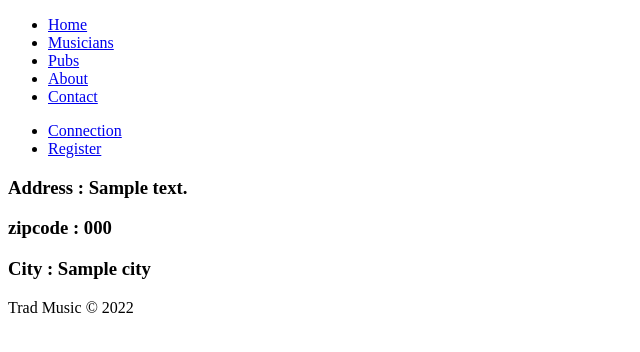
After one commit to stephchris/dev8-trad-music-sf, a Symfony app: template templates/pub/detail.html.twig in a window 1280 px wide. The commit adds this page. Shown: the top 352 px of the page, without its empty margins (0-640 px from the left). Run offline with Twig, Linux system fonts and the light colour scheme; the template is opened without the code that fills it: most values are stand-ins (such as "Sample title", 1, 10 or a date in 2020); some libraries are stand-ins or nearby versions.

Commit message:
page détails pubs

```diff
--- a/src/Controller/GigController.php
+++ b/src/Controller/GigController.php
@@ -20,4 +20,6 @@ class GigController extends AbstractController
             'gig' => $gig
         ]);
     }
+
+
 }
--- a/src/Controller/LoginController.php
+++ b/src/Controller/LoginController.php
@@ -2,6 +2,7 @@
 
 namespace App\Controller;
 
+use App\Repository\InstrumentRepository;
 use Symfony\Bundle\FrameworkBundle\Controller\AbstractController;
 use Symfony\Component\HttpFoundation\Response;
 use Symfony\Component\Routing\Annotation\Route;
@@ -23,4 +24,6 @@ class LoginController extends AbstractController
             'last_username' => $lastUsername,
         ]);
     }
+
+
 }
--- a/src/Repository/PubRepository.php
+++ b/src/Repository/PubRepository.php
@@ -39,6 +39,9 @@ class PubRepository extends ServiceEntityRepository
         }
     }
 
+
+
+
 //    /**
 //     * @return Pub[] Returns an array of Pub objects
 //     */
--- a/templates/base.html.twig
+++ b/templates/base.html.twig
@@ -21,7 +21,7 @@
                 <ul>
                     <li><a href="{{ path('homepage') }}">Home</a></li>
                     <li><a href="{{ path('musician_list') }}">Musicians</a></li>
-                    <li><a href="{{ path('app_pub_index') }}">Pubs</a></li> //création du bouton pub
+                    <li><a href="{{ path('app_pub_index') }}">Pubs</a></li> {# création du bouton pub #}
                     <li><a href="about.html">About</a></li>
                     <li><a href="contact.html">Contact</a></li>
 
--- /dev/null
+++ b/templates/pub/detail.html.twig
@@ -0,0 +1,19 @@
+{% extends 'base.html.twig' %}
+
+
+{% block title %}
+    {{ pub.address }}<br>
+    {{ pub.zipcode }}<br>
+    {{ pub.city }}
+{% endblock %}
+
+{% block body %}
+
+    <section class="container">
+        <h3>Address : {{ pub.address }}<br></h3>
+        <h3>zipcode : {{ pub.zipcode }}<br></h3>
+        <h3>City : {{ pub.city }}</h3>
+    </section>
+
+
+{% endblock %}
```
